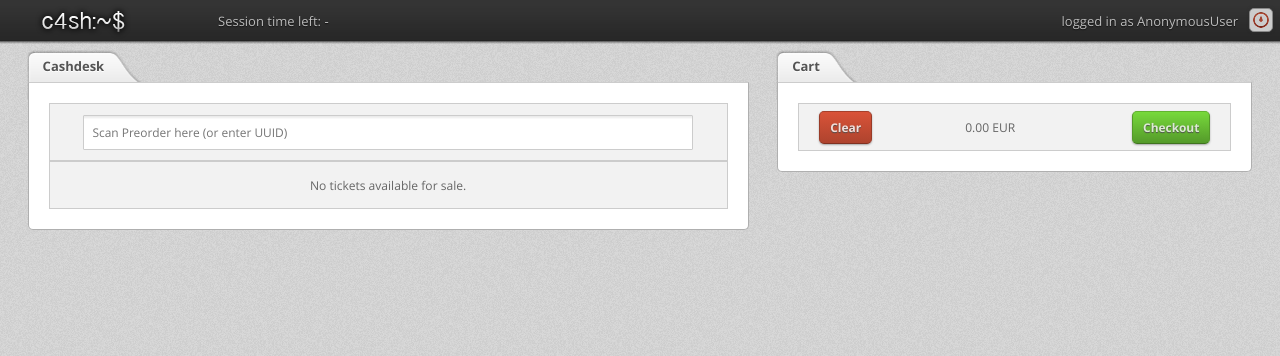
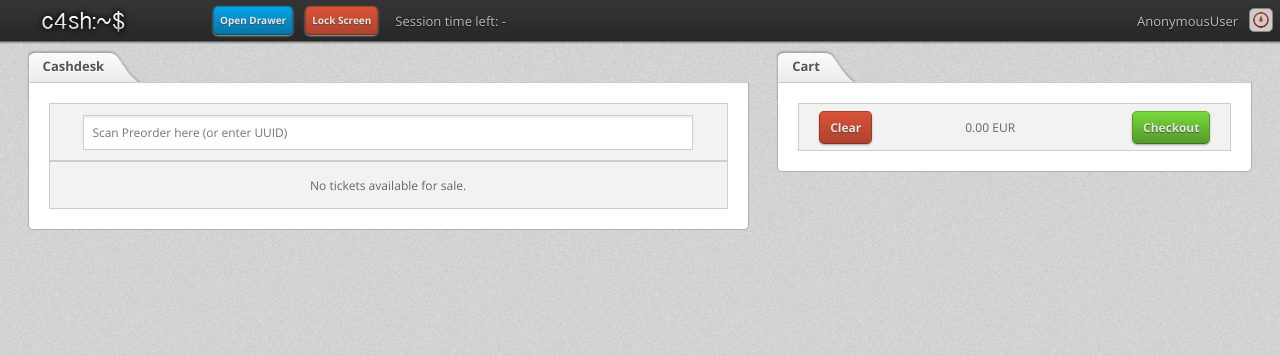
Before and after one commit to Atlantic777/c4sh, a Django app: template c4sh/templates/frontend/dashboard.html in a window 1280 px wide. Shown: the top 356 px of the page. Run offline with Django 3.2, Linux system fonts and the light colour scheme; the template is opened without the code that fills it, so the values that code supplies are empty; parts of the project's set-up code (start-up, migrations or seed data) failed here and were passed over.

Commit message:
remodeled the frontend top bar

```diff
--- a/c4sh/backend/static/css/frontend.css
+++ b/c4sh/backend/static/css/frontend.css
@@ -27,3 +27,9 @@ section[role=main] {
 	cursor: pointer;
 	padding: 30px 0px;
 }
+
+/* smaller nav button */
+a.button.small {
+	font-size: x-small;
+	padding: 3px 6px;
+}
--- a/c4sh/templates/base/frontend.html
+++ b/c4sh/templates/base/frontend.html
@@ -16,7 +16,7 @@
 
 	<script type="text/javascript">
 		$(document).ready(function() {
-			$('#c4shlogo').click(function() {
+			$('#open_drawer').click(function() {
 				$.ajax({
 					type: 'GET',
 					url: '/api/cashdrawer/open/{{request.session.cashdesk}}/',
@@ -44,14 +44,22 @@
 <body>
 	<header class="muon">
 		<div class="navigation-wrapper">
-			<a href="javascript:;" id="c4shlogo" class="muon-logo" title="c4sh">c4sh</a>
+			<a href="/" id="c4shlogo" class="muon-logo" title="c4sh">c4sh</a>
 
 			<ul>
-				<li>Session time left: <span id="session_time_left">{{request.session|cashdesk_session|safe}}</span></li>
+				<li style="padding:6px;">
+					<a href="javascript:;" id="open_drawer" class="button blue small">Open Drawer</a>
+				</li>
+				<li style="padding:6px;">
+					<a href="{% url "logout" %}" class="button red small">Lock Screen</a>
+				</li>
+				<li>
+					Session time left: <span id="session_time_left">{{request.session|cashdesk_session|safe}}</span>
+				</li>
 			</ul>
 
 			<ul class="muon-user-list">
-				<li class="muon-user-data">logged in as {{user}}</li>
+				<li class="muon-user-data">{{user}}</li>
 				<li><a class="muon-logout" title="Logout" href="{% url "ask-logout" %}">Logout</a></li>
 			</ul>
 		</div>
```
